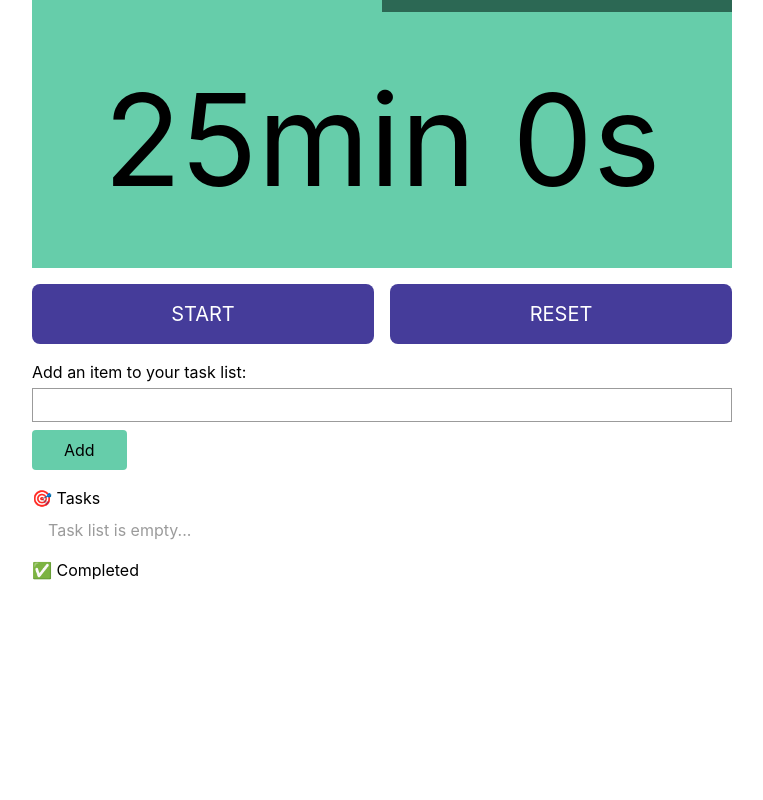
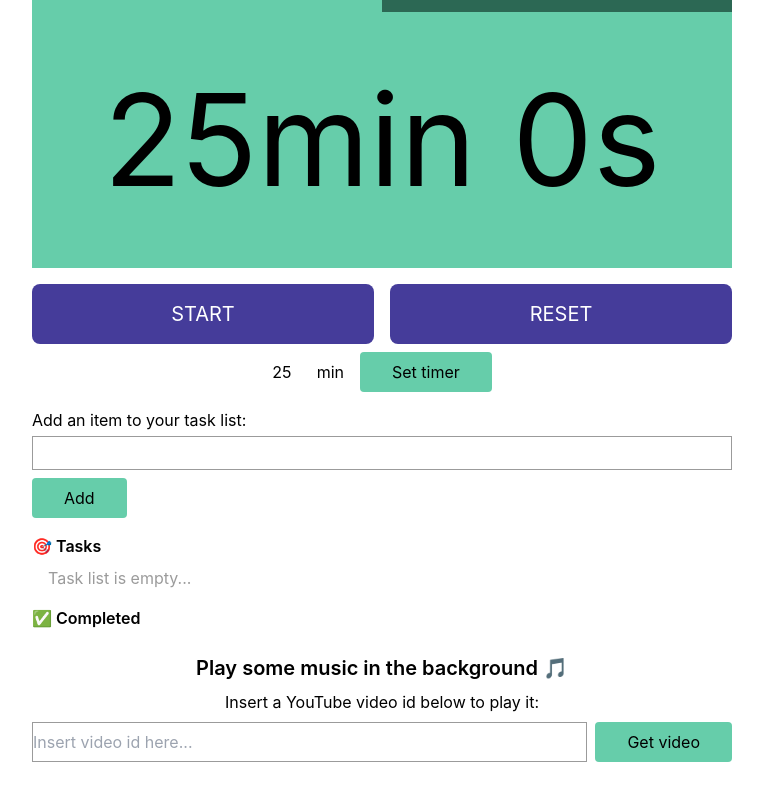
Before and after one commit to comatrix-1/pomodoro-with-react, a React (Create React App) app: page / in a window 1280 px wide. Shown: the part 196-996 px from the top of the page, without its empty margins (258-1021 px from the left). Before the commit the page ends 802 px from the top, so only its background shows below. Built offline with nearby package versions, Linux system fonts and the light colour scheme.

Commit message:
stopped timer at 0s and play sound

```diff
--- a/package.json
+++ b/package.json
@@ -1,6 +1,7 @@
 {
   "name": "pomodoro2",
   "version": "0.1.0",
+  "homepage": "https://comatrix-1.github.io/pomodoro-with-react",
   "private": true,
   "dependencies": {
     "@testing-library/jest-dom": "^5.16.2",
@@ -9,9 +10,12 @@
     "react": "^17.0.2",
     "react-dom": "^17.0.2",
     "react-scripts": "5.0.0",
+    "use-sound": "^4.0.1",
     "web-vitals": "^2.1.4"
   },
   "scripts": {
+    "predeploy": "npm run build",
+    "deploy": "gh-pages -d build",
     "start": "react-scripts start",
     "build": "react-scripts build",
     "test": "react-scripts test",
@@ -36,6 +40,7 @@
     ]
   },
   "devDependencies": {
+    "gh-pages": "^3.2.3",
     "tailwindcss": "^3.0.19"
   }
 }
--- a/src/App.js
+++ b/src/App.js
@@ -1,11 +1,17 @@
 import Todo from "./todo";
 import Timer from "./timer";
+import Video from "./video";
+import { useEffect } from "react";
 
 function App() {
+  useEffect(() => {
+    document.title = "Pomodoro timer";
+  }, []);
   return (
-    <div className="w-[700px] m-auto">
+    <div className="w-[700px] m-auto mb-48">
       <Timer />
       <Todo />
+      <Video />
     </div>
   );
 }
--- a/src/timer.js
+++ b/src/timer.js
@@ -1,73 +1,139 @@
 import { useReducer, useEffect, useRef, useState } from "react";
 
 function Timer() {
+  const [initialFocusSeconds, initialBreakSeconds] = [25 * 60, 5 * 60];
+  const [customTimerMinutes, setCustomTimerMinutes] = useState(25);
+
+  const [width, setWidth] = useState(40);
+
   const initialTimer = {
-    seconds: 25 * 60,
+    seconds: initialFocusSeconds,
     running: false,
+    initial: true,
+    mode: "focus",
+    focusSeconds: initialFocusSeconds,
+    breakSeconds: initialBreakSeconds,
   };
-
-  const [mode, setMode] = useState("focus");
 
   const reducer = (state, action) => {
     switch (action.type) {
-      case "START":
+      case "STARTPAUSE":
         if (!state.running) {
           return {
             ...state,
             running: true,
+            initial: false,
           };
         } else {
           return {
             ...state,
             running: false,
+            initial: false,
           };
         }
       case "RESET":
-        if (mode === "focus") {
+        if (state.mode === "focus") {
           return {
             ...state,
-            seconds: 25 * 60,
+            seconds: initialFocusSeconds,
+            focusSeconds: initialFocusSeconds,
             running: false,
+            initial: true,
+          };
+        } else if (state.mode === "break") {
+          return {
+            ...state,
+            seconds: initialBreakSeconds,
+            breakSeconds: initialBreakSeconds,
+            running: false,
+            initial: true,
           };
         } else {
-          return {
-            ...state,
-            seconds: 5 * 60,
-            running: false,
-          };
+          return state;
         }
       case "TICK":
         return {
           ...state,
           seconds: state.seconds - 1,
         };
+      case "SWITCHTOFOCUS":
+        if (state.mode === "focus") {
+          return state;
+        } else {
+          return {
+            ...state,
+            mode: "focus",
+            breakSeconds: state.seconds,
+            seconds: state.focusSeconds,
+          };
+        }
+      case "SWITCHTOBREAK":
+        if (state.mode === "break") {
+          return state;
+        } else {
+          return {
+            ...state,
+            mode: "break",
+            focusSeconds: state.seconds,
+            seconds: state.breakSeconds,
+          };
+        }
+      case "CUSTOMTIMER":
+        if (state.mode === "focus") {
+          return {
+            ...state,
+            seconds: customTimerMinutes * 60,
+            focusSeconds: customTimerMinutes * 60,
+          };
+        } else if (state.mode === "break") {
+          return {
+            ...state,
+            seconds: customTimerMinutes * 60,
+            breakSeconds: customTimerMinutes * 60,
+          };
+        } else {
+          return state;
+        }
       default:
         throw new Error();
     }
   };
 
-  console.log("page rendered");
-
   const [timer, dispatch] = useReducer(reducer, initialTimer);
 
   const firstStart = useRef(true);
   const tick = useRef(); // <-- React ref
+
+  const [pager] = useState(
+    new Audio("/pomodoro-with-react/Fire_pager-jason-1283464858.mp3")
+  );
+
+  console.log("pager", pager);
+
   useEffect(() => {
     if (firstStart.current) {
       firstStart.current = !firstStart.current;
       return;
     }
 
-    if (timer.running) {
+    if (timer.running && timer.seconds > 0) {
       tick.current = setInterval(() => {
         // <-- set tick ref current value
         dispatch({ type: "TICK" });
       }, 1000);
+    } else if (timer.seconds === 0 && !timer.initial) {
+      pager.play();
     } else {
       clearInterval(tick.current); // <-- access tick ref current value
     }
 
     return () => clearInterval(tick.current); // <-- clear on unmount!
+  }, [timer]);
+
+  useEffect(() => {
+    document.title = `${Math.floor(timer.seconds / 60)}min ${
+      timer.seconds % 60
+    }s`;
   }, [timer]);
 
   const buttonStyles =
@@ -81,8 +147,11 @@ function Timer() {
     "bg-green-darker hover:bg-green-dark duration-200 text-white cursor-pointer";
 
   const switchMode = (mode) => {
-    setMode(mode);
-    dispatch({ type: "RESET" });
+    dispatch({ type: mode });
+  };
+
+  const customiseTimer = () => {
+    dispatch({ type: "CUSTOMTIMER" });
   };
 
   return (
@@ -93,17 +162,17 @@ function Timer() {
         <div className="flex">
           <div
             className={`${modeStyles} ${
-              mode === "break" ? inactiveModeStyles : activeModeStyles
+              timer.mode === "break" ? inactiveModeStyles : activeModeStyles
             }`}
-            onClick={() => switchMode("focus")}
+            onClick={() => switchMode("SWITCHTOFOCUS")}
           >
             <p>Focus</p>
           </div>
           <div
             className={`${modeStyles} ${
-              mode === "focus" ? inactiveModeStyles : activeModeStyles
+              timer.mode === "focus" ? inactiveModeStyles : activeModeStyles
             }`}
-            onClick={() => switchMode("break")}
+            onClick={() => switchMode("SWITCHTOBREAK")}
           >
             <p>Break</p>
           </div>
@@ -114,10 +183,11 @@ function Timer() {
             timer.seconds % 60
           }s`}</p>
         </div>
+
         {/* buttons  */}
         <div className="flex justify-center gap-4 mt-4">
           <button
-            onClick={() => dispatch({ type: "START" })}
+            onClick={() => dispatch({ type: "STARTPAUSE" })}
             className={`${buttonStyles}`}
           >
             {timer.running ? "PAUSE" : "START"}
@@ -129,6 +199,22 @@ function Timer() {
             RESET
           </button>
         </div>
+        {/* customise timer  */}
+        <div>
+          <input
+            type="number"
+            value={customTimerMinutes}
+            onChange={(e) => setCustomTimerMinutes(e.target.value)}
+            style={{ width }}
+          />
+          <span className="mr-4"> min</span>
+          <button
+            className={`bg-green-primary mt-2 py-2 px-8 rounded cursor-pointer hover:bg-green-base duration-200`}
+            onClick={customiseTimer}
+          >
+            Set timer
+          </button>
+        </div>
       </div>
     </>
   );
--- a/src/todo.js
+++ b/src/todo.js
@@ -54,7 +54,7 @@ function Todo() {
       </div>
       {/* todos  */}
       <div className="my-4">
-        <p>&#127919; Tasks</p>
+        <p className="font-semibold">&#127919; Tasks</p>
         <div className="ml-4 flex flex-col gap-2 mt-2">
           {todos.map((todo) =>
             !todo.complete ? (
@@ -77,7 +77,7 @@ function Todo() {
       </div>
       {/* done  */}
       <div className="my-4">
-        <p>&#9989; Completed</p>
+        <p className="font-semibold">&#9989; Completed</p>
         <div className="ml-4 flex flex-col gap-2 mt-2">
           {todos.map((todo) =>
             todo.complete ? (
--- /dev/null
+++ b/src/video.js
@@ -0,0 +1,51 @@
+import { useState } from "react";
+
+function Video() {
+  const [videoId, setVideoId] = useState("");
+  const [newVideoId, setNewVideoId] = useState(null);
+  const [videoIsVisible, setVideoIsVisible] = useState(false);
+
+  const retrieveVideo = (newVideoId) => {
+    setVideoId(`https://www.youtube-nocookie.com/embed/${newVideoId}`);
+    setVideoIsVisible(true);
+  };
+
+  return (
+    <>
+      <div className="flex flex-col gap-2 mb-6">
+        <p className="text-xl font-semibold text-center">
+          Play some music in the background &#127925;
+        </p>
+        <p className="text-center ">
+          Insert a YouTube video id below to play it:
+        </p>
+        <div className="w-full flex">
+          <input
+            className="border border-gray-primary py-1 w-full"
+            type="text"
+            placeholder="Insert video id here..."
+            value={newVideoId}
+            onChange={(e) => setNewVideoId(e.target.value)}
+          />
+          <input
+            type="button"
+            className="bg-green-primary py-2 px-8 ml-2 rounded cursor-pointer hover:bg-green-base duration-200"
+            value="Get video"
+            onClick={() => retrieveVideo(newVideoId)}
+          />
+        </div>
+      </div>
+      {videoIsVisible ? (
+        <div className="relative pb-[56.25%] h-0">
+          <iframe
+            className="absolute top-0 left-0 w-full h-full"
+            src={videoId}
+            title="Video Player"
+          ></iframe>
+        </div>
+      ) : null}
+    </>
+  );
+}
+
+export default Video;
```
Also changed, not shown: 2 other files (tests, documents, lock files or other folders).
